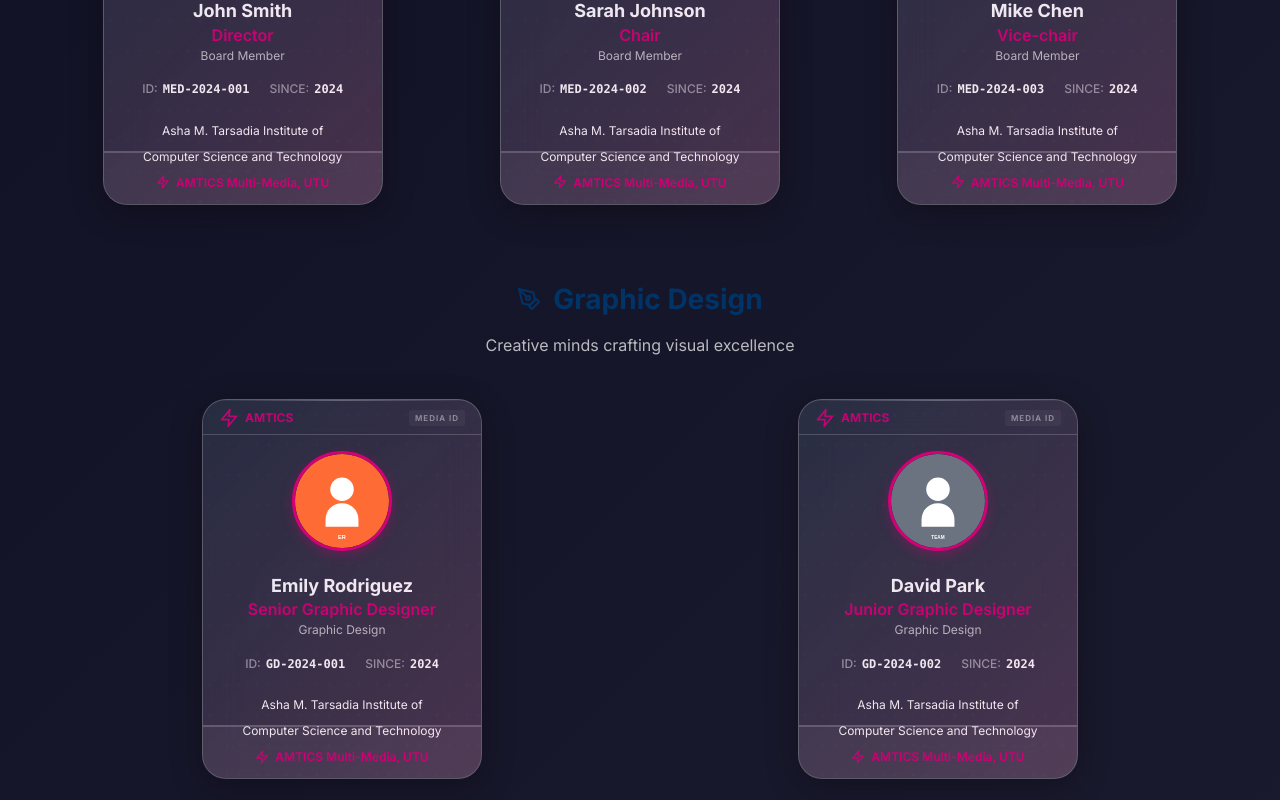
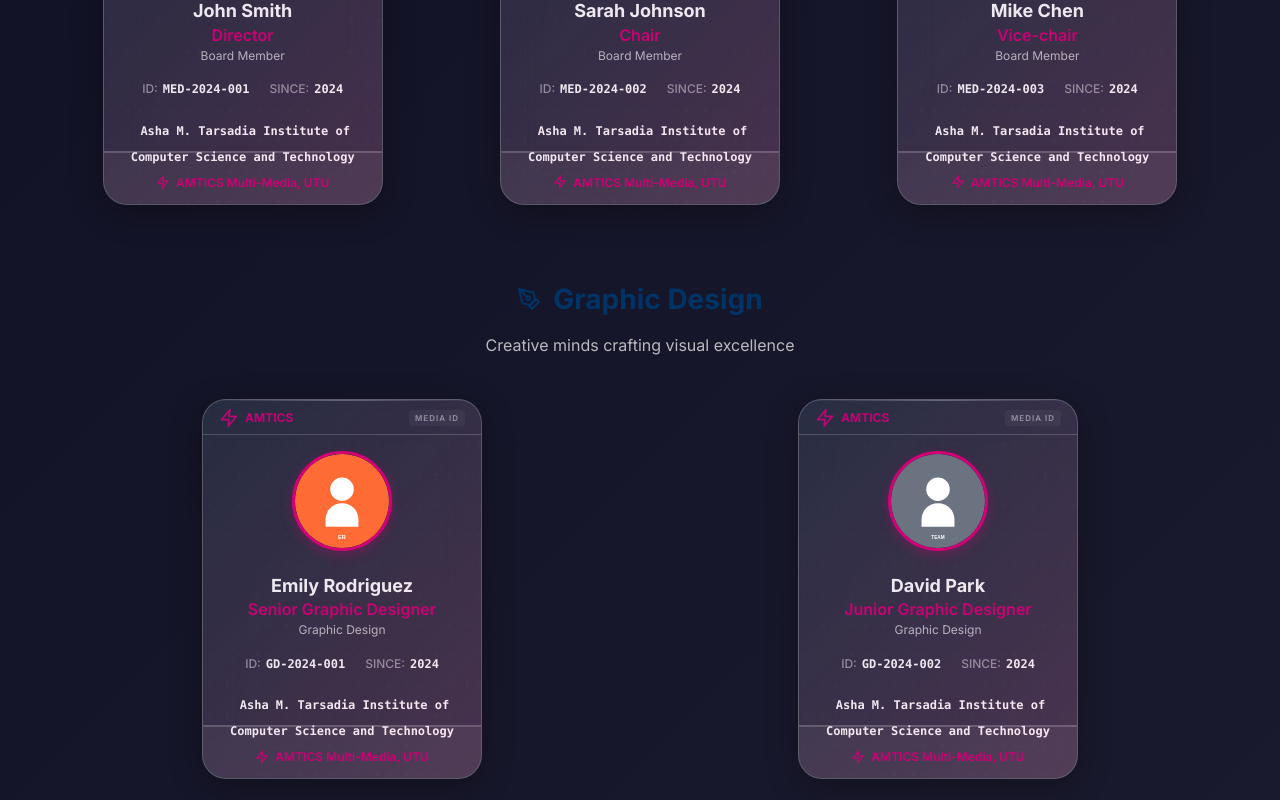
Before and after one commit to Ronak-Sheladiya/amtics-ai, a React (Vite) app: page /team in a window 1280 px wide. Shown: the part 1120-1920 px from the top of the page. Built offline with nearby package versions, Linux system fonts and the light colour scheme.

Commit message:
Manual code updates made to file: src/App.css

```diff
--- a/src/App.css
+++ b/src/App.css
@@ -3311,4 +3311,9 @@ select.form-control option {
 
 .full-amtics{
   font-size: 12px;
-}
+    color: var(--text-primary);
+    font-weight: 600;
+    font-family: var(--font-family-mono);
+    line-height: 1;
+    padding-left: 5px;
+}
```
